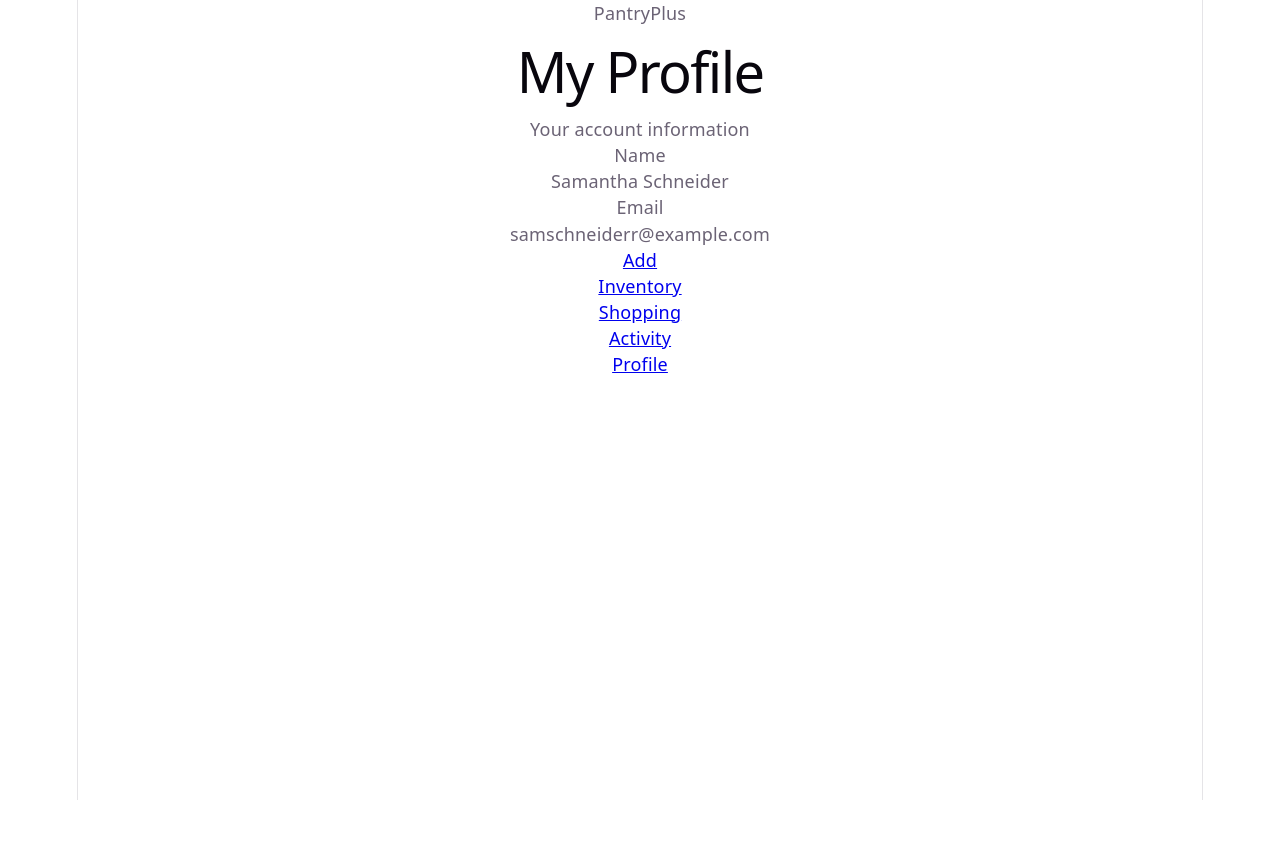
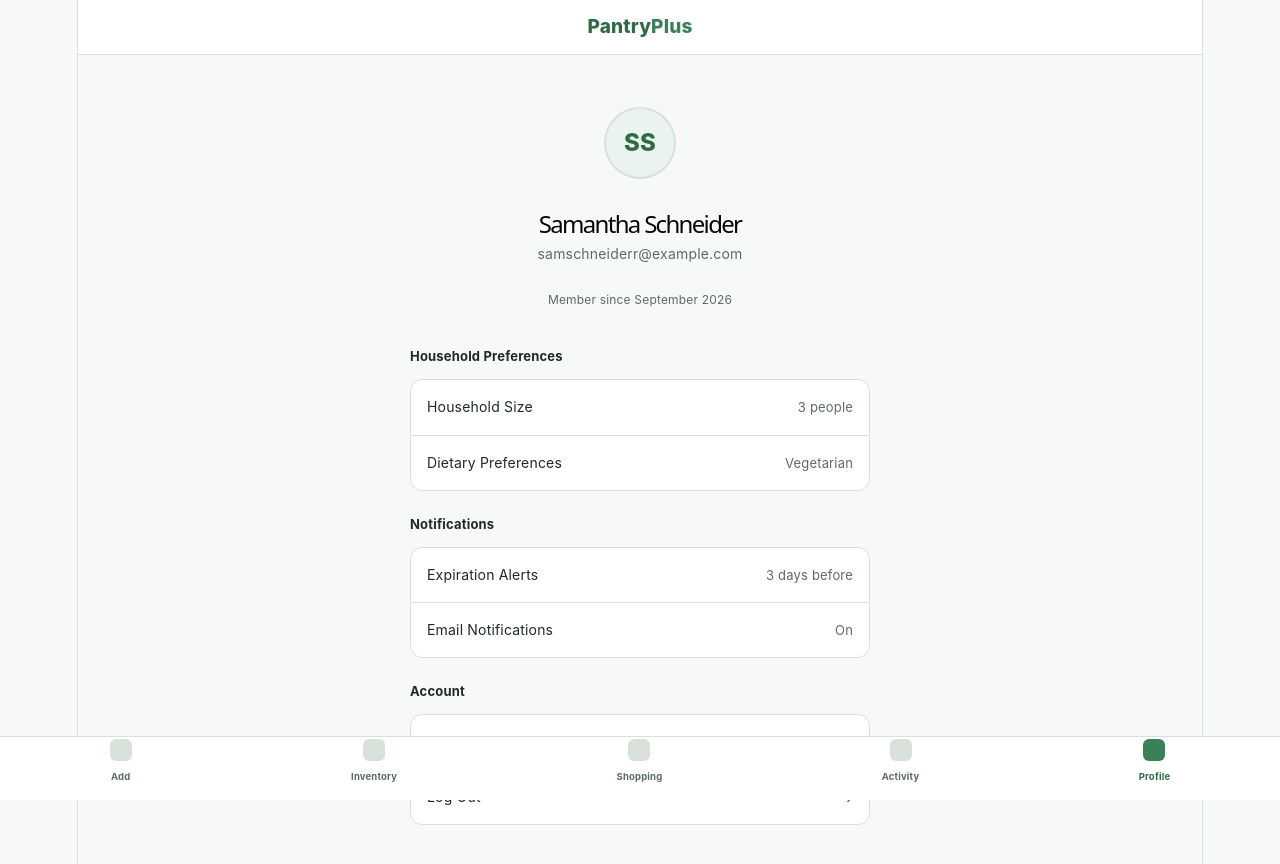
Before and after one commit to samschneiderr/Team7_PantryPlus, a React app in the folder frontend/: page /profile in a window 1280 px wide. Shown: the top 864 px of the page. Before the commit the page ends 800 px from the top, so only its background shows below. Built offline with nearby package versions, Linux system fonts and the light colour scheme; the HTML template or start-up script is replaced by a standard one.

Commit message:
Fix App.css styling

```diff
--- a/frontend/src/App.css
+++ b/frontend/src/App.css
@@ -1,184 +1,200 @@
-.counter {
-  font-size: 16px;
-  padding: 5px 10px;
-  border-radius: 5px;
-  color: var(--accent);
-  background: var(--accent-bg);
-  border: 2px solid transparent;
-  transition: border-color 0.3s;
-  margin-bottom: 24px;
+:root {
+  --green-dark: #2f6b45;
+  --green: #3a8158;
+  --green-light: #eaf3ed;
+  --border: #d8e2db;
+  --text: #1f2a24;
+  --text-muted: #5d6b63;
+  --bg: #f7f9f8;
+}
+* { box-sizing: border-box; margin: 0; padding: 0; }
+body {
+  font-family: -apple-system, BlinkMacSystemFont, "Segoe UI", Roboto, Helvetica, Arial, sans-serif;
+  background: var(--bg);
+  color: var(--text);
+}
+.app { min-height: 100vh; }
+.topnav {
+  background: #fff;
+  border-bottom: 1px solid var(--border);
+  padding: 14px 32px;
+}
+.brand { font-weight: 800; font-size: 19px; color: var(--green-dark); }
+.brand span { color: var(--green); }
+.page { max-width: 500px; margin: 0 auto; padding: 32px 20px 100px; }
+.page h1 { font-size: 24px; margin-bottom: 4px; }
+.subtitle { color: var(--text-muted); font-size: 14px; margin-bottom: 20px; }
 
-  &:hover {
-    border-color: var(--accent-border);
+.scanner {
+  background: #15241a;
+  border-radius: 16px;
+  height: 220px;
+  display: flex;
+  align-items: center;
+  justify-content: center;
+  position: relative;
+  margin-bottom: 16px;
+  cursor: pointer;
 }
-  &:focus-visible {
-    outline: 2px solid var(--accent);
-    outline-offset: 2px;
+.scanner .frame {
+  width: 70%;
+  height: 50%;
+  border: 3px solid #5fd98b;
+  border-radius: 10px;
+  position: relative;
 }
+.scanner .line {
+  position: absolute;
+  left: 8%; right: 8%;
+  height: 2px;
+  background: #5fd98b;
+  top: 50%;
+  box-shadow: 0 0 10px #5fd98b;
+}
+.scanner .caption {
+  position: absolute;
+  bottom: 12px; left: 0; right: 0;
+  text-align: center;
+  color: #cdeedb;
+  font-size: 12px;
+  font-weight: 600;
 }
 
-.hero {
-  position: relative;
+.detect-card {
+  background: #fff;
+  border: 1px solid var(--border);
+  border-radius: 14px;
+  padding: 20px;
+}
+.tag {
+  display: inline-block;
+  background: var(--green-light);
+  color: var(--green-dark);
+  font-size: 12px;
+  font-weight: 700;
+  padding: 4px 10px;
+  border-radius: 999px;
+  margin-bottom: 14px;
+}
+.field { margin-bottom: 14px; }
+.field label {
+  display: block;
+  font-size: 11px;
+  font-weight: 700;
+  color: var(--text-muted);
+  text-transform: uppercase;
+  margin-bottom: 4px;
+}
+.field .value {
+  border: 1px solid var(--border);
+  border-radius: 8px;
+  padding: 10px 12px;
+  font-size: 14px;
+  background: var(--bg);
+}
+.btn-primary {
+  background: var(--green);
+  color: #fff;
+  border: none;
+  border-radius: 9px;
+  padding: 13px;
+  font-size: 14px;
+  font-weight: 700;
+  width: 100%;
+  cursor: pointer;
+}
+.btn-primary:hover { background: var(--green-dark); }
 
-  .base,
-  .framework,
-  .vite {
-    inset-inline: 0;
-    margin: 0 auto;
+.profile-header {
+  text-align: center;
+  padding: 20px 0 10px;
+}
+.avatar-large {
+  width: 72px;
+  height: 72px;
+  border-radius: 50%;
+  background: var(--green-light);
+  color: var(--green-dark);
+  font-weight: 800;
+  font-size: 24px;
+  display: flex;
+  align-items: center;
+  justify-content: center;
+  margin: 0 auto 14px;
+  border: 2px solid var(--border);
+}
+.profile-header h1 {
+  margin-bottom: 4px;
+}
+.member-since {
+  font-size: 12px;
+  color: var(--text-muted);
+  margin-top: 2px;
 }
 
-  .base {
-    width: 170px;
-    position: relative;
-    z-index: 0;
+.section-label {
+  font-size: 13px;
+  font-weight: 700;
+  color: var(--text);
+  margin: 20px 0 10px;
+  text-align: left;
 }
 
-  .framework,
-  .vite {
-    position: absolute;
+.settings-list {
+  background: #fff;
+  border: 1px solid var(--border);
+  border-radius: 12px;
+  overflow: hidden;
+}
+.settings-row {
+  display: flex;
+  justify-content: space-between;
+  align-items: center;
+  padding: 14px 16px;
+  border-top: 1px solid var(--border);
+  font-size: 14px;
+  color: var(--text);
+}
+.settings-row:first-child {
+  border-top: none;
+}
+.settings-value {
+  color: var(--text-muted);
+  font-size: 13px;
+}
+.chevron {
+  color: var(--text-muted);
+  font-size: 18px;
 }
 
-  .framework {
-    z-index: 1;
-    top: 34px;
-    height: 28px;
-    transform: perspective(2000px) rotateZ(300deg) rotateX(44deg) rotateY(39deg)
-      scale(1.4);
+.tabbar {
+  position: fixed;
+  bottom: 0;
+  left: 0;
+  right: 0;
+  height: 64px;
+  background: #fff;
+  border-top: 1px solid var(--border);
+  display: flex;
+  align-items: center;
+  justify-content: space-around;
+  padding-bottom: 8px;
 }
-
-  .vite {
-    z-index: 0;
-    top: 107px;
-    height: 26px;
-    width: auto;
-    transform: perspective(2000px) rotateZ(300deg) rotateX(40deg) rotateY(39deg)
-      scale(0.8);
-  }
-}
-
-#center {
+.tab {
   display: flex;
   flex-direction: column;
-  gap: 25px;
-  place-content: center;
-  place-items: center;
-  flex-grow: 1;
-
-  @media (max-width: 1024px) {
-    padding: 32px 20px 24px;
-    gap: 18px;
+  align-items: center;
+  gap: 3px;
+  font-size: 9.5px;
+  font-weight: 700;
+  color: var(--text-muted);
+  text-decoration: none;
 }
-}
-
-#next-steps {
-  display: flex;
-  border-top: 1px solid var(--border);
-  text-align: left;
-
-  & > div {
-    flex: 1 1 0;
-    padding: 32px;
-    @media (max-width: 1024px) {
-      padding: 24px 20px;
-    }
-  }
-
-  .icon {
-    margin-bottom: 16px;
+.tab.active { color: var(--green-dark); }
+.tabicon {
   width: 22px;
   height: 22px;
+  border-radius: 6px;
+  background: var(--border);
 }
-
-  @media (max-width: 1024px) {
-    flex-direction: column;
-    text-align: center;
-  }
-}
-
-#docs {
-  border-right: 1px solid var(--border);
-
-  @media (max-width: 1024px) {
-    border-right: none;
-    border-bottom: 1px solid var(--border);
-  }
-}
-
-#next-steps ul {
-  list-style: none;
-  padding: 0;
-  display: flex;
-  gap: 8px;
-  margin: 32px 0 0;
-
-  .logo {
-    height: 18px;
-  }
-
-  a {
-    color: var(--text-h);
-    font-size: 16px;
-    border-radius: 6px;
-    background: var(--social-bg);
-    display: flex;
-    padding: 6px 12px;
-    align-items: center;
-    gap: 8px;
-    text-decoration: none;
-    transition: box-shadow 0.3s;
-
-    &:hover {
-      box-shadow: var(--shadow);
-    }
-    .button-icon {
-      height: 18px;
-      width: 18px;
-    }
-  }
-
-  @media (max-width: 1024px) {
-    margin-top: 20px;
-    flex-wrap: wrap;
-    justify-content: center;
-
-    li {
-      flex: 1 1 calc(50% - 8px);
-    }
-
-    a {
-      width: 100%;
-      justify-content: center;
-      box-sizing: border-box;
-    }
-  }
-}
-
-#spacer {
-  height: 88px;
-  border-top: 1px solid var(--border);
-  @media (max-width: 1024px) {
-    height: 48px;
-  }
-}
-
-.ticks {
-  position: relative;
-  width: 100%;
-
-  &::before,
-  &::after {
-    content: '';
-    position: absolute;
-    top: -4.5px;
-    border: 5px solid transparent;
-  }
-
-  &::before {
-    left: 0;
-    border-left-color: var(--border);
-  }
-  &::after {
-    right: 0;
-    border-right-color: var(--border);
-  }
-}
+.tab.active .tabicon { background: var(--green); }
--- a/frontend/src/pages/Profile.jsx
+++ b/frontend/src/pages/Profile.jsx
@@ -2,21 +2,57 @@ function Profile() {
   const user = {
     name: "Samantha Schneider",
     email: "samschneiderr@example.com",
+    initials: "SS",
+    memberSince: "September 2026",
+  }
+
+  const household = {
+    size: 3,
+    dietaryPreferences: "Vegetarian",
   }
 
   return (
     <div className="page">
-      <h1>My Profile</h1>
-      <p className="subtitle">Your account information</p>
+      <div className="profile-header">
+        <div className="avatar-large">{user.initials}</div>
+        <h1>{user.name}</h1>
+        <p className="subtitle">{user.email}</p>
+        <p className="member-since">Member since {user.memberSince}</p>
+      </div>
 
-      <div className="detect-card">
-        <div className="field">
-          <label>Name</label>
-          <div className="value">{user.name}</div>
+      <div className="section-label">Household Preferences</div>
+      <div className="settings-list">
+        <div className="settings-row">
+          <span>Household Size</span>
+          <span className="settings-value">{household.size} people</span>
         </div>
-        <div className="field">
-          <label>Email</label>
-          <div className="value">{user.email}</div>
+        <div className="settings-row">
+          <span>Dietary Preferences</span>
+          <span className="settings-value">{household.dietaryPreferences}</span>
+        </div>
+      </div>
+
+      <div className="section-label">Notifications</div>
+      <div className="settings-list">
+        <div className="settings-row">
+          <span>Expiration Alerts</span>
+          <span className="settings-value">3 days before</span>
+        </div>
+        <div className="settings-row">
+          <span>Email Notifications</span>
+          <span className="settings-value">On</span>
+        </div>
+      </div>
+
+      <div className="section-label">Account</div>
+      <div className="settings-list">
+        <div className="settings-row">
+          <span>Edit Profile</span>
+          <span className="chevron">›</span>
+        </div>
+        <div className="settings-row">
+          <span>Log Out</span>
+          <span className="chevron">›</span>
         </div>
       </div>
     </div>
```
Lines whose indentation alone changed are shown as unchanged.
